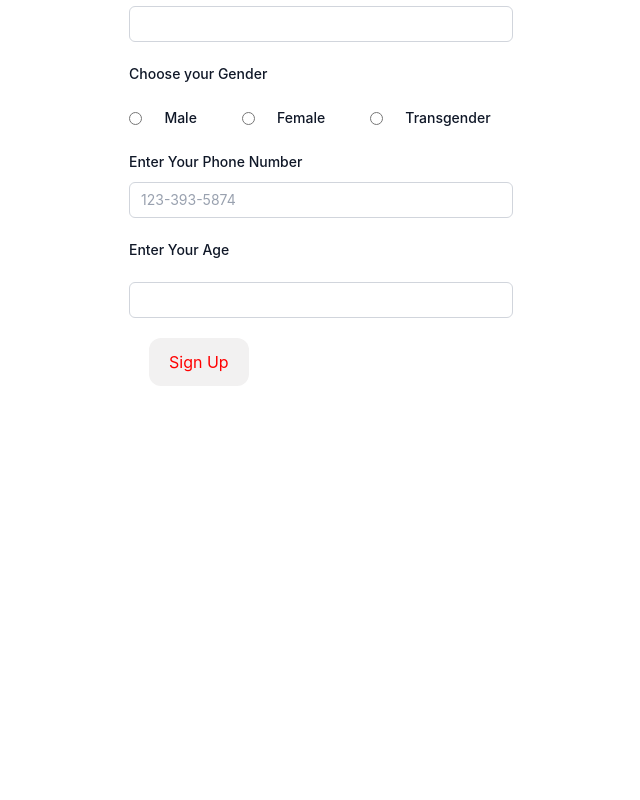
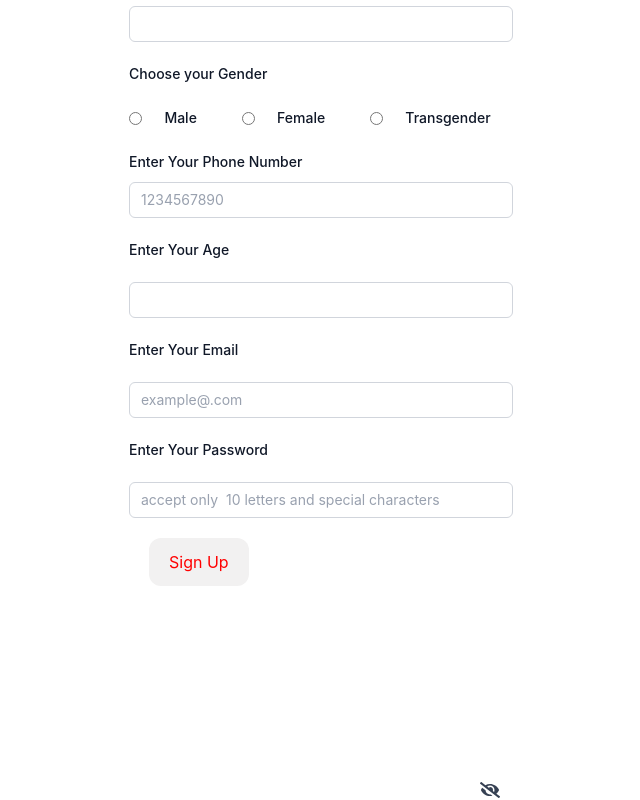
Before and after one commit to ishikadhingraenrope/project-01, a React (Vite) app in the folder my-vite-app/: page /signup in a window 1280 px wide. Shown: the part 262-1062 px from the top of the page, without its empty margins (319-959 px from the left). Before the commit the page ends 800 px from the top, so only its background shows below. Built offline with nearby package versions, Linux system fonts and the light colour scheme.

Commit message:
Commit form validation

```diff
--- a/my-vite-app/src/App.css
+++ b/my-vite-app/src/App.css
@@ -0,0 +1,10 @@
+.eye{
+      position: absolute;
+    bottom:-34%;
+    right: 36%;
+}
+.eye-2{
+     position: absolute;
+    top:49%;
+    right: 36%;
+}
--- a/my-vite-app/src/components/login/Login.jsx
+++ b/my-vite-app/src/components/login/Login.jsx
@@ -1,29 +1,32 @@
 import { useState } from "react";
 import { useNavigate } from "react-router-dom";
   import { ToastContainer, toast } from 'react-toastify';
+import { FaEye, FaEyeSlash } from "react-icons/fa";
 
 function Login() {
      const navigate = useNavigate();
-    const [mail, SetMail] = useState("")
-    const [password, SetPassword] = useState("")
+        const[mail,SetEmail] = useState("")
+    const[password, SetPassword] = useState("")
+    const [showPassword, setShowPassword] = useState(false);
     const submit=(e)=>{
 e.preventDefault();
-const logindata ={
-mail,password
-    };
-       //set data to loclstorage
-localStorage.setItem("logindata", JSON.stringify(logindata))
-  //yippe data saved
-      toast.success("Yipee! Data Saved")
-  console.log("data saved!",submit)
-   // Reset input fields after submission
-   SetMail("");
-   SetPassword("");
-   setTimeout(()=>{
-    navigate("/")
-},1500)
+ const savedUser = JSON.parse(localStorage.getItem("userdata"));
 
+    if (!savedUser) {
+      toast.error("No user found. Please sign up first.");
+      return;
     }
+
+    if (mail === savedUser.mail && password === savedUser.password) {
+      toast.success("Login successful!");
+      setTimeout(() => {
+        navigate("/"); // redirect to homepage/dashboard
+      }, 1500);
+    } else {
+      toast.error("Invalid credentials!");
+    }
+  };
+
 
     return (
         <>
@@ -33,14 +36,14 @@ localStorage.setItem("logindata", JSON.stringify(logindata))
                     <h2 className="mt-10 text-center text-2xl/9 font-bold tracking-tight text-gray-900">Login in to your account</h2>
                 </div>
                 <div className="mt-10 sm:mx-auto sm:w-full sm:max-w-sm">
-                    <form method="POST">
+                    <form onSubmit={submit} method="POST">
                         <div className="flex items-center justify-between">
                             <label htmlFor="email" className="block text-sm/6 font-medium text-gray-900">
                                 Email
                             </label>
                         </div>
                         <div className="mt-2">
-                            <input onChange={(e) => SetMail(e.target.value)} type="mail" name="mail" id="email" required={true} value={mail} className="block w-full rounded-md bg-white px-3 py-1.5 text-base text-gray-900 outline-1 -outline-offset-1 outline-gray-300 placeholder:text-gray-400 focus:outline-2 focus:-outline-offset-2 focus:outline-indigo-600 sm:text-sm/6" />
+                            <input onChange={(e) => SetEmail(e.target.value)} type="mail" name="mail" id="email" required={true} value={mail} className="block w-full rounded-md bg-white px-3 py-1.5 text-base text-gray-900 outline-1 -outline-offset-1 outline-gray-300 placeholder:text-gray-400 focus:outline-2 focus:-outline-offset-2 focus:outline-indigo-600 sm:text-sm/6" />
                         </div>
                         <div className="flex items-center justify-between">
                             <label htmlFor="password" className="block text-sm/6 font-medium text-gray-900">
@@ -48,12 +51,26 @@ localStorage.setItem("logindata", JSON.stringify(logindata))
                             </label>
                             </div>
                             <div className="mt-2">
-                                <input onChange={(e) => SetPassword(e.target.value)} type="password" name="password" id="password" required={true} value={password} className="block w-full rounded-md bg-white px-3 py-1.5 text-base text-gray-900 outline-1 -outline-offset-1 outline-gray-300 placeholder:text-gray-400 focus:outline-2 focus:-outline-offset-2 focus:outline-indigo-600 sm:text-sm/6" />
-                            </div>
+<input
+    type={showPassword ? "text" : "password"}
+    value={password}
+    onChange={(e) => {
+      const filtered = e.target.value.replace(/[0-11]/g, ""); // block digits
+      SetPassword(filtered);
+                            }}  maxLength={10}   id="password" name="password" placeholder="accept only  10 letters and special characters " className="relative block w-full rounded-md bg-white px-3 py-1.5 text-base text-gray-900 outline-1 -outline-offset-1 outline-gray-300 placeholder:text-gray-400 focus:outline-2 focus:-outline-offset-2 focus:outline-indigo-600 sm:text-sm/6"
+
+                            />
+                            <button
+    type="button"
+    onClick={() => setShowPassword(!showPassword)}
+    className="eye-2 transform -translate-y-1/2 text-xl text-gray-700 focus:outline-none"
+  >
+    {showPassword ?<FaEye />  : <FaEyeSlash />}
+  </button>                            </div>
 
 
                         <div className="mt-3">
-                            <button onClick={submit} type="button" className="py-3 px-5 bg-[#f2f1f1] rounded-xl hover:border-primary">Login</button>
+                            <button  type="submit" className="py-3 px-5 bg-[#f2f1f1] rounded-xl hover:border-primary">Login</button>
                         </div>
                         <ToastContainer/>
                     </form>
--- a/my-vite-app/src/components/signup/Signup.jsx
+++ b/my-vite-app/src/components/signup/Signup.jsx
@@ -1,6 +1,7 @@
 import { useState, useEffect } from "react";
 import { ToastContainer, toast } from 'react-toastify';
 import { useNavigate } from "react-router-dom";
+import { FaEye, FaEyeSlash } from "react-icons/fa";
 function Signup() {
     const navigate = useNavigate();
 
@@ -9,40 +10,53 @@ function Signup() {
     const [number, SetNumber] = useState("")
     const [gender, SetGender] = useState("")
     const [age, SetAge] = useState("")
+    const[mail,SetEmail] = useState("")
+    const[password, SetPassword] = useState("")
+    const [showPassword, setShowPassword] = useState(false);
+
     const [disable, SetDisable] = useState(true)
-useEffect(()=>{
-if(first && last && number && gender && age){
+
+    useEffect(() => {
+        if (first && last && number && gender && age && mail && password) {
             SetDisable(false)
-}else{
+        } else {
             SetDisable(true)
         }
-},[first,last,number,gender,age])
+    }, [first, last, number, gender, age, mail, password])
 
-const handleButton=(e)=>{
-setTimeout(()=>{
-    e.preventDefault();// prevent page reloads
-    const userdata={
-first,last,number,gender,age
-    };
-    //set data to loclstorage
-    localStorage.setItem("userdata", JSON.stringify(userdata))
-    //yippe data saved
-      toast.success("Yipee! Data Saved")
-  console.log("data saved!",userdata)
-   // Reset input fields after submission
+   const handleButton = (e) => {
+    e.preventDefault();
+
+    if (number.length !== 10) {
+      toast.error("Phone number must be exactly 10 digits");
+      return;
+    }
+
+     if (Number(age) < 1 || Number(age) > 100) {
+            toast.error("Age must be between 1 and 100");
+            return;
+        }
+
+        if (!/^[A-Za-z!@#$%^&*()_+\-={}\[\]:;"'<>,.?/~`|\\]+$/.test(password)) {
+            toast.error("Password must contain only alphabets and special characters");
+            return;
+        }
+    const userdata = { first, last, number, gender, age , mail, password };
+    localStorage.setItem("userdata", JSON.stringify(userdata));
+    toast.success("Yipee! Data Saved");
+
+    // Clear fields
     SetFirst("");
     SetLast("");
     SetGender("");
-     SetNumber("");
+    SetNumber(""); //  RESET AS EMPTY STRING
     SetAge("");
-setTimeout(()=>{
-    navigate("/")
-},1500)
-
-
-},500)
-
-}
+    SetEmail("");
+    SetPassword("");
+    setTimeout(() => {
+      navigate("/login");
+    }, 1500);
+  };
     return (
         <>
             <div className="flex min-h-full flex-col justify-center px-6  lg:px-5">
@@ -51,15 +65,15 @@ setTimeout(()=>{
                 </div>
 
                 <div className="mt-10 sm:mx-auto sm:w-full sm:max-w-sm">
-                    <form method="POST">
+                    <form onSubmit={handleButton} method="POST">
 
                         <div className="flex items-center justify-between">
-                            <label htmlhtmlFor="first" className="block text-sm/6 font-medium text-gray-900">
+                            <label htmlFor="first" className="block text-sm/6 font-medium text-gray-900">
                                 First Name
                             </label>
                         </div>
                         <div className="mt-2">
-                            <input onChange={(e)=> SetFirst(e.target.value)} type="text" name="firstname" id="first" required={true} value={first} className="block w-full rounded-md bg-white px-3 py-1.5 text-base text-gray-900 outline-1 -outline-offset-1 outline-gray-300 placeholder:text-gray-400 focus:outline-2 focus:-outline-offset-2 focus:outline-indigo-600 sm:text-sm/6" />
+                            <input onChange={(e) => SetFirst(e.target.value)} type="text" name="firstname" id="first" required={true} value={first} className="block w-full rounded-md bg-white px-3 py-1.5 text-base text-gray-900 outline-1 -outline-offset-1 outline-gray-300 placeholder:text-gray-400 focus:outline-2 focus:-outline-offset-2 focus:outline-indigo-600 sm:text-sm/6" />
                         </div>
 
                         <div className="flex items-center justify-between">
@@ -68,7 +82,7 @@ setTimeout(()=>{
                             </label>
                         </div>
                         <div className="mt-2">
-                            <input onChange={(e)=> SetLast(e.target.value)}  type="text" name="lastname" required={true} id="last" value={last} className="block w-full rounded-md bg-white px-3 py-1.5 text-base text-gray-900 outline-1 -outline-offset-1 outline-gray-300 placeholder:text-gray-400 focus:outline-2 focus:-outline-offset-2 focus:outline-indigo-600 sm:text-sm/6" />
+                            <input onChange={(e) => SetLast(e.target.value)} type="text" name="lastname" required={true} id="last" value={last} className="block w-full rounded-md bg-white px-3 py-1.5 text-base text-gray-900 outline-1 -outline-offset-1 outline-gray-300 placeholder:text-gray-400 focus:outline-2 focus:-outline-offset-2 focus:outline-indigo-600 sm:text-sm/6" />
                         </div>
 
                         <div className="flex items-center justify-between mt-5">
@@ -76,14 +90,14 @@ setTimeout(()=>{
 
                         </div>
                         <div className=" flex items-center justify-between mt-5">
-          <input  onChange={(e)=>SetGender(e.target.value)} checked={gender === "male"} type="radio" name="gender" id="male" value="male"  required />
-          <label htmlFor="male" className="block text-sm/6 font-medium text-gray-900">Male </label><br/>
-          <input  onChange={(e)=>SetGender(e.target.value)} checked={gender === "female"}  type="radio" name="gender" id="female" value="female"  required />
-          <label htmlFor="female" className="block text-sm/6 font-medium text-gray-900">Female</label><br/>
+                            <input onChange={(e) => SetGender(e.target.value)} checked={gender === "male"} type="radio" name="gender" id="male" value="male" required />
+                            <label htmlFor="male" className="block text-sm/6 font-medium text-gray-900">Male </label><br />
+                            <input onChange={(e) => SetGender(e.target.value)} checked={gender === "female"} type="radio" name="gender" id="female" value="female" required />
+                            <label htmlFor="female" className="block text-sm/6 font-medium text-gray-900">Female</label><br />
 
 
-          <input  onChange={(e)=>SetGender(e.target.value)} checked={gender === "transgender"} type="radio" name="gender" id="transgender" value="transgender" required />
-          <label htmlFor="transgender" className="block text-sm/6 font-medium text-gray-900">Transgender</label><br/>
+                            <input onChange={(e) => SetGender(e.target.value)} checked={gender === "transgender"} type="radio" name="gender" id="transgender" value="transgender" required />
+                            <label htmlFor="transgender" className="block text-sm/6 font-medium text-gray-900">Transgender</label><br />
 
                         </div>
 
@@ -91,20 +105,61 @@ setTimeout(()=>{
                             <label htmlFor="phone" className="block text-sm/6 font-medium text-gray-900">Enter Your Phone Number</label>
                         </div>
                         <div className="mt-2">
-        <input onChange={(e)=>SetNumber(e.target.value)} type="tel"  value={number} className="block w-full rounded-md bg-white px-3 py-1.5 text-base text-gray-900 outline-1 -outline-offset-1 outline-gray-300 placeholder:text-gray-400 focus:outline-2 focus:-outline-offset-2 focus:outline-indigo-600 sm:text-sm/6" id="phone" name="phone"  required placeholder="123-393-5874" />        </div>
+                            <input onChange={(e) => {
+                                const input = e.target.value.replace(/\D/g, ""); // Remove all non-digits
+                                if (input.length <= 10) {
+                                    SetNumber(input);
+                                }
+                            }} type="tel" maxLength={10} inputMode="numeric" title="Enter a 10 Digit Number" value={number} className="block w-full rounded-md bg-white px-3 py-1.5 text-base text-gray-900 outline-1 -outline-offset-1 outline-gray-300 placeholder:text-gray-400 focus:outline-2 focus:-outline-offset-2 focus:outline-indigo-600 sm:text-sm/6" id="phone" name="phone" required placeholder="1234567890" />        </div>
 
                         <div className="flex items-center justify-between mt-5">
                             <label htmlFor="age" className="block text-sm/6 font-medium text-gray-900">Enter Your Age</label>
                         </div>
                         <div className="mt-5">
-        <input onChange={(e)=>SetAge(e.target.value)} value={age} type="text" id="age" name="age"   className="block w-full rounded-md bg-white px-3 py-1.5 text-base text-gray-900 outline-1 -outline-offset-1 outline-gray-300 placeholder:text-gray-400 focus:outline-2 focus:-outline-offset-2 focus:outline-indigo-600 sm:text-sm/6"  />
+                            <input onChange={(e) => {const input = e.target.value.replace(/\D/g, ""); // Remove all non-digits
+                              if(Number(input)<=100){
+                            SetAge(input);
+                              }
+
+                                }} value={age} type="text" id="age" name="age" className="block w-full rounded-md bg-white px-3 py-1.5 text-base text-gray-900 outline-1 -outline-offset-1 outline-gray-300 placeholder:text-gray-400 focus:outline-2 focus:-outline-offset-2 focus:outline-indigo-600 sm:text-sm/6" />
 
                         </div>
 
+                       <div className="flex items-center justify-between mt-5">
+                            <label htmlFor="mail" className="block text-sm/6 font-medium text-gray-900">Enter Your Email</label>
+                        </div>
+                       <div className="mt-5">
+                            <input onChange={(e) => SetEmail(e.target.value)} required value={mail} type="email" id="mail" name="mail" placeholder="example@.com" className="block w-full rounded-md bg-white px-3 py-1.5 text-base text-gray-900 outline-1 -outline-offset-1 outline-gray-300 placeholder:text-gray-400 focus:outline-2 focus:-outline-offset-2 focus:outline-indigo-600 sm:text-sm/6" />
 
+                        </div>
+
+                         <div className="flex items-center justify-between mt-5">
+                            <label htmlFor="password" className="block text-sm/6 font-medium text-gray-900">Enter Your Password</label>
+                        </div>
+                                  <div className="mt-5">
+
+                             <input
+    type={showPassword ? "text" : "password"}
+    value={password}
+    onChange={(e) => {
+      const filtered = e.target.value.replace(/[0-11]/g, ""); // block digits
+      SetPassword(filtered);
+                            }}  maxLength={10}   id="password" name="password" placeholder="accept only  10 letters and special characters " className="relative block w-full rounded-md bg-white px-3 py-1.5 text-base text-gray-900 outline-1 -outline-offset-1 outline-gray-300 placeholder:text-gray-400 focus:outline-2 focus:-outline-offset-2 focus:outline-indigo-600 sm:text-sm/6"
+
+                            />
+                            <button
+    type="button"
+    onClick={() => setShowPassword(!showPassword)}
+    className="eye transform -translate-y-1/2 text-xl text-gray-700 focus:outline-none"
+  >
+    {showPassword ?<FaEye />  : <FaEyeSlash />}
+  </button>
+
+
+                        </div>
                         <div className="m-5">
-            <button onClick={handleButton} disabled={disable} type="button"
-            style={{color: disable ? "red" : "green"}} className="py-3 px-5 bg-[#f2f1f1] rounded-xl hover:border-primary">
+                            <button disabled={disable} type="submit"
+                                style={{ color: disable ? "red" : "green" }} className="py-3 px-5 bg-[#f2f1f1] rounded-xl hover:border-primary">
                                 Sign Up
                             </button>
 
```
Lines whose indentation alone changed are shown as unchanged.
